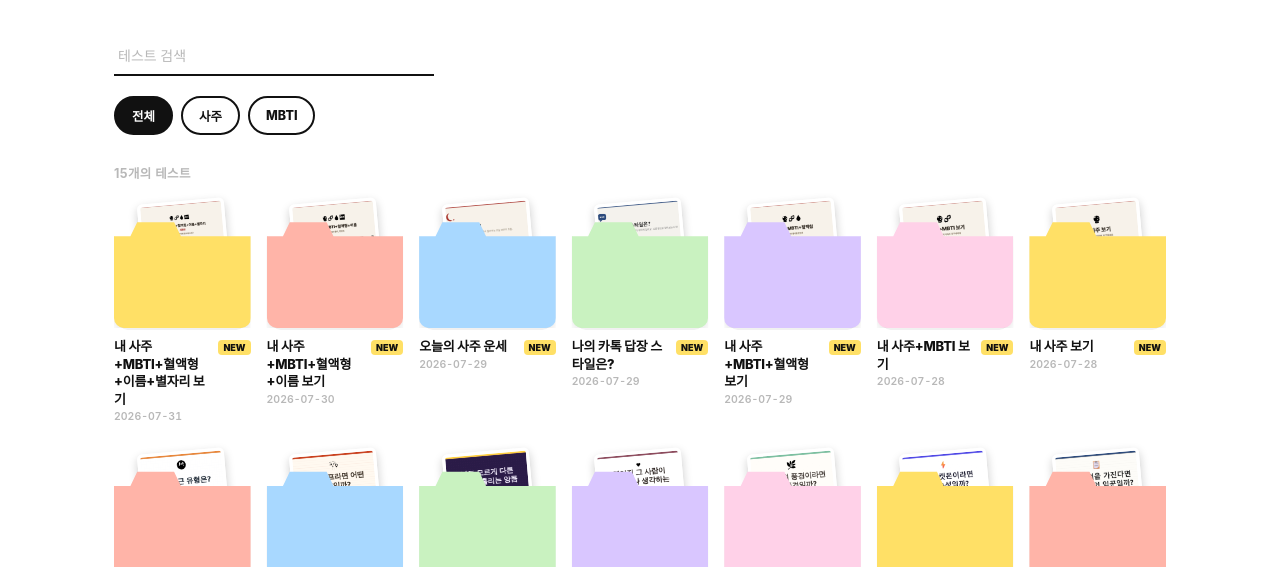
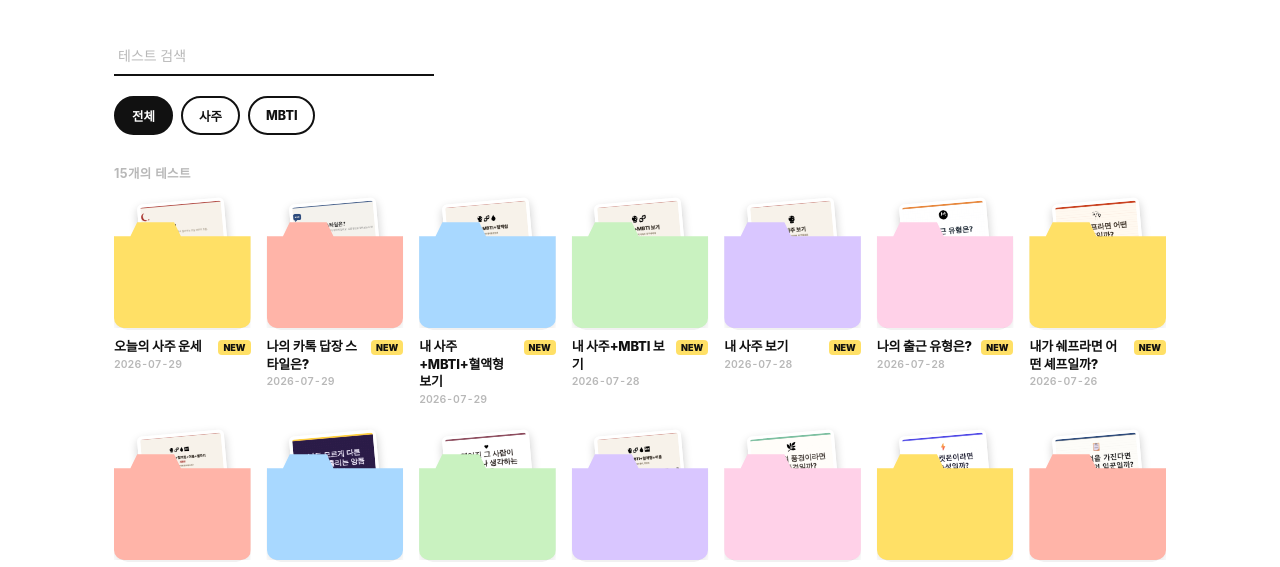
Before and after one commit to 3935sdh9092-byte/test, a plain HTML site: page index.html in a window 1280 px wide. Shown: the part 230-797 px from the top of the page. Drawn offline with Linux system fonts and the light colour scheme; a web font is replaced by a local one.

Commit message:
기존 saju-zodiac/saju-full의 미래 날짜 오류 수정 (홈 정렬 버그 수정)

```diff
--- a/index.html
+++ b/index.html
@@ -205,7 +205,7 @@ var TESTS = [
     emoji: "⭐",
     file: "saju-zodiac.html",
     thumb: "saju-zodiac-thumb.png",
-    date: "2026-07-31",
+    date: "2026-07-25",
     color: "",
     category: "saju"
   },
@@ -217,7 +217,7 @@ var TESTS = [
     emoji: "🔤",
     file: "saju-full.html",
     thumb: "saju-full-thumb.png",
-    date: "2026-07-30",
+    date: "2026-07-24",
     color: "",
     category: "saju"
   },
```
